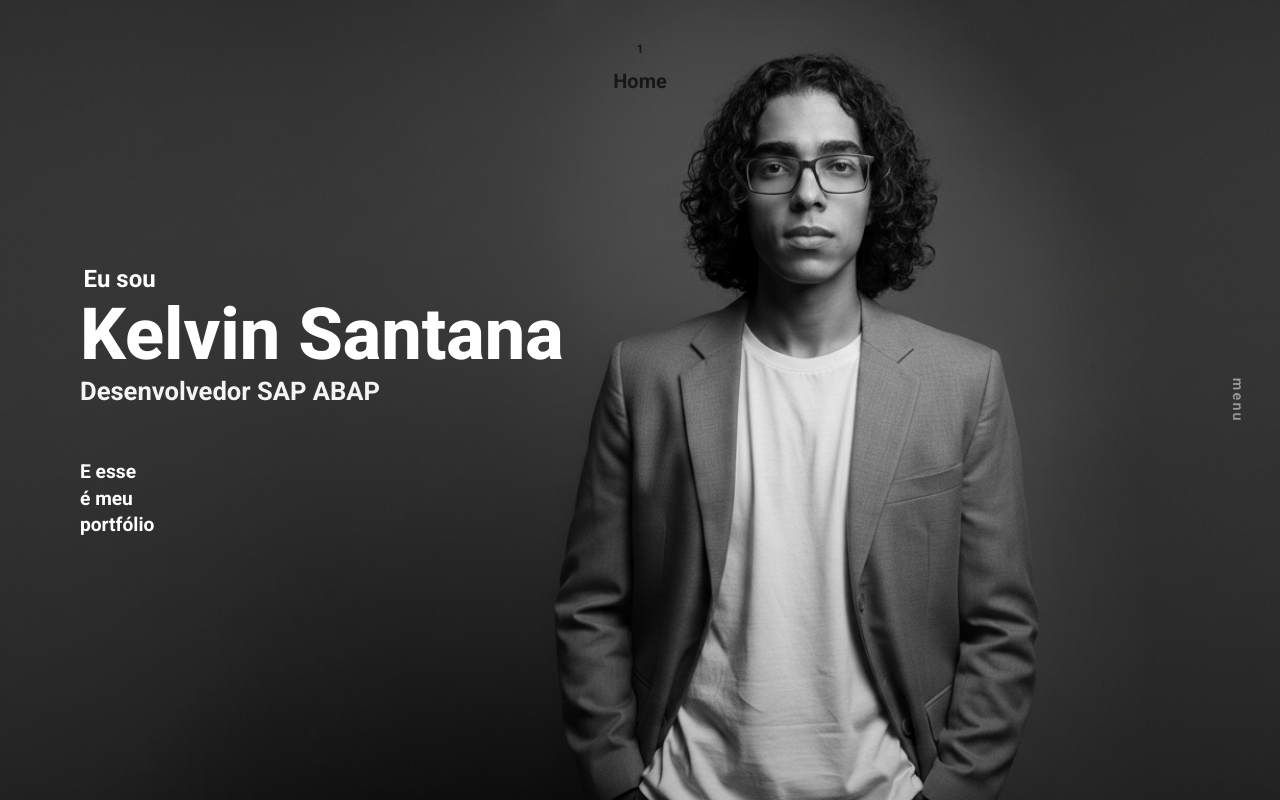
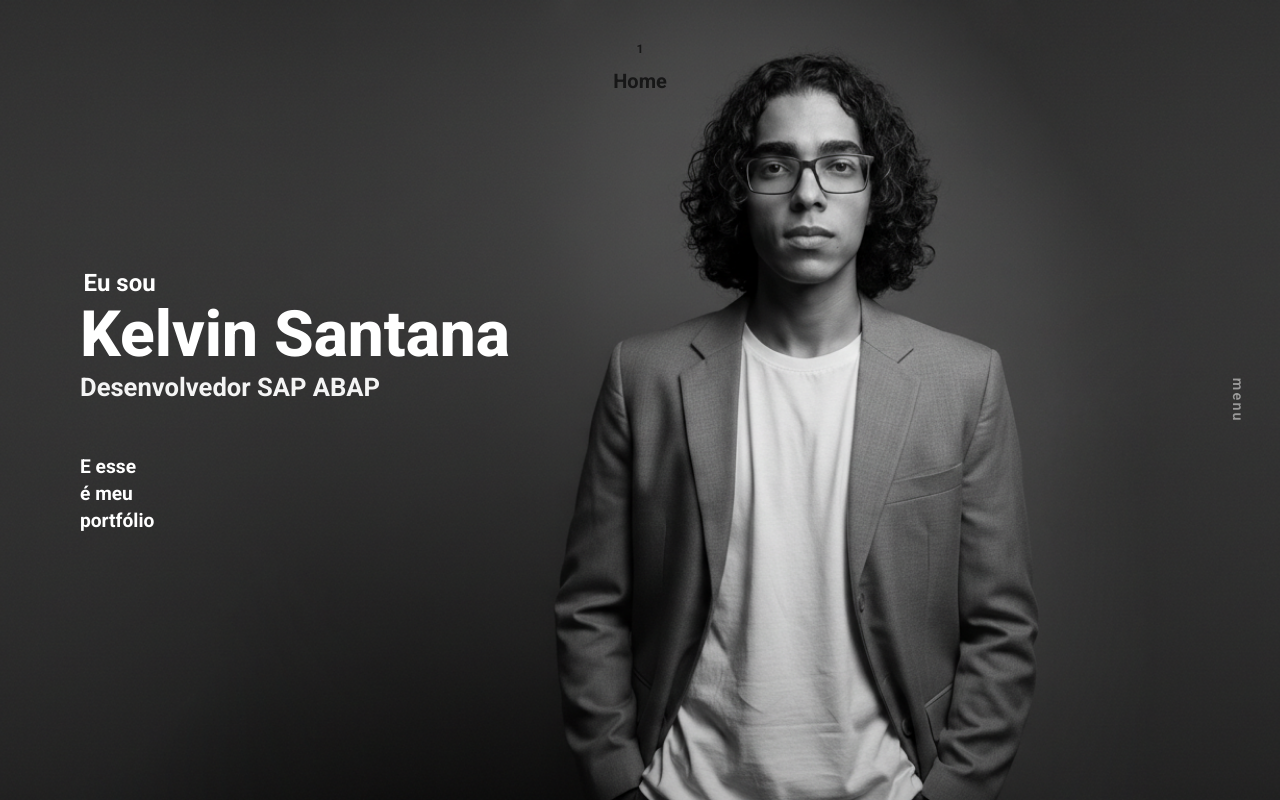
Before and after one commit to kelvin-san/personal-portfolio, a Next.js app: page / in a window 1280 px wide. Built offline with nearby package versions, Linux system fonts and the light colour scheme.

Commit message:
style: minor home section changes

```diff
--- a/src/app/components/1home/home.module.css
+++ b/src/app/components/1home/home.module.css
@@ -5,7 +5,6 @@
   overflow: hidden;
 }
 
-/* Imagem ocupa a tela inteira */
 .backgroundImage {
   position: absolute;
   inset: 0;
@@ -16,7 +15,6 @@
   object-position: center;
 }
 
-/* Conteúdo textual */
 .content {
   position: relative;
   z-index: 2;
@@ -34,29 +32,26 @@
   color: #ffffff;
 }
 
-/* "Eu sou" */
 .intro {
   margin-left: 0.15em;
   font-size: 1.5rem;
   font-weight: 700;
 }
 
-/* Nome — foco principal */
 .name {
-  font-size: clamp(3rem, 6vw, 4.5rem);
+/*  font-size: clamp(3rem, 6vw, 4.5rem); */
+  font-size: 4rem;
   font-weight: 800;
   line-height: 1.05;
   margin: 0;
 }
 
-/* Cargo */
 .role {
   font-weight: 700;
   font-size: clamp(1.25rem, 2.2vw, 1.6rem);
   opacity: 0.95;
 }
 
-/* Texto inferior */
 .subtitle {
   margin-top: 3rem;
   font-size: 1.2rem;
```
